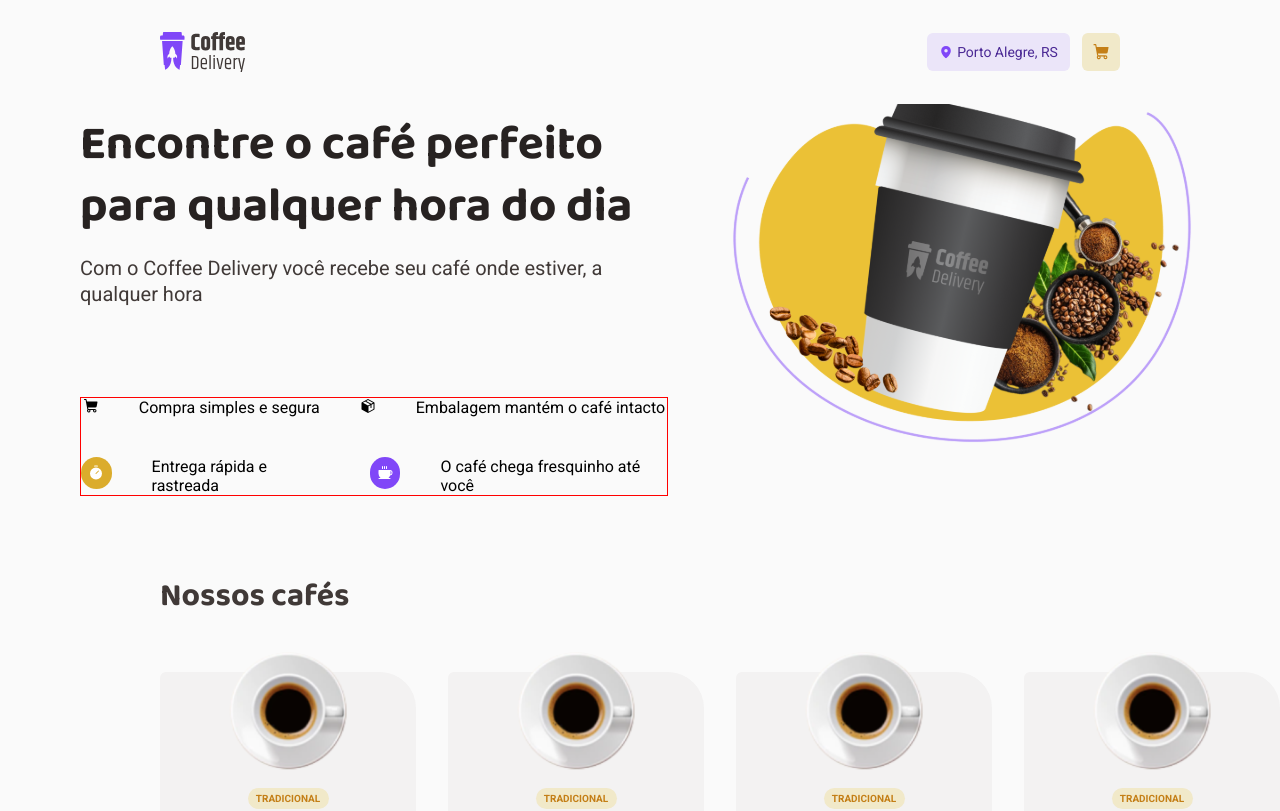
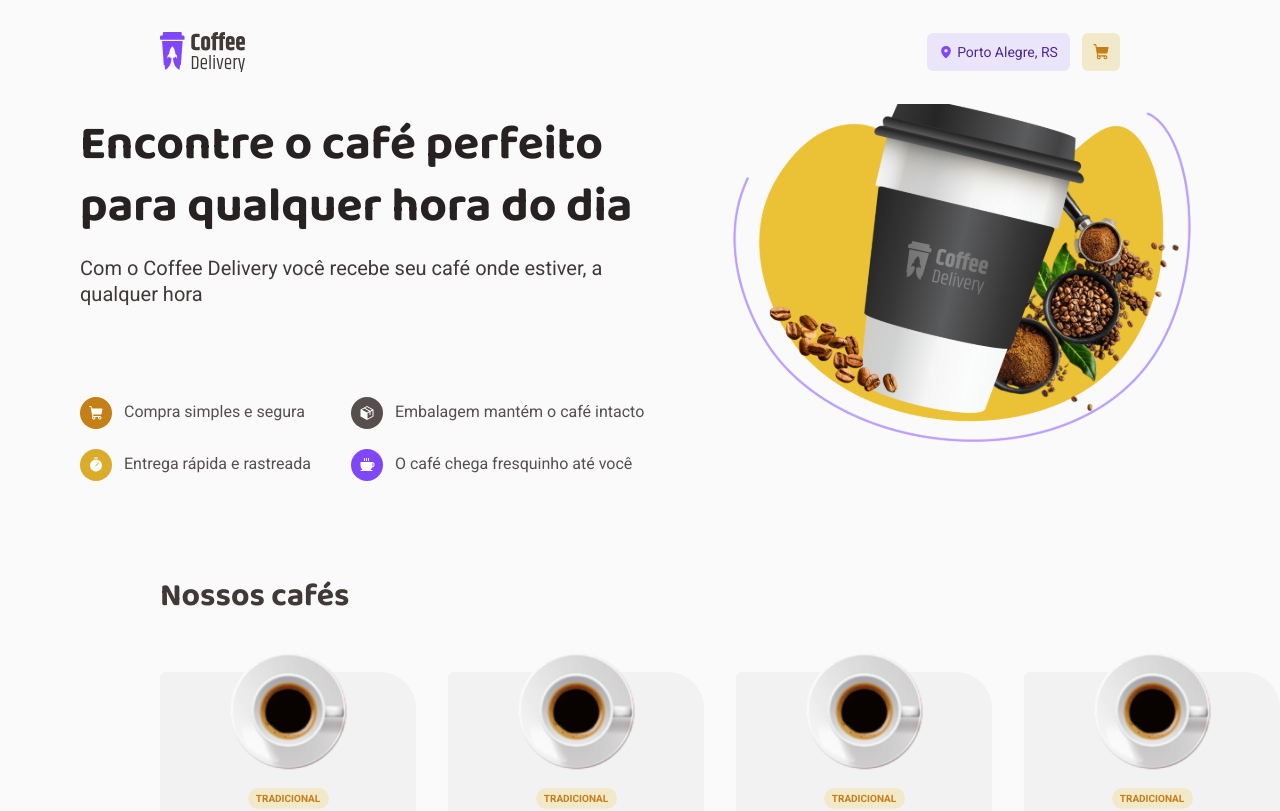
Before and after one commit to daniellichotti/desafio-02-coffe-delivery, a React (Vite) app: page / in a window 1280 px wide. Shown: the top 811 px of the page. Built offline with nearby package versions, Linux system fonts and the light colour scheme.

Commit message:
Implementar a pagina Main - arrumar a distribuiçao e alinhamento de texto

```diff
--- a/src/components/Main/index.tsx
+++ b/src/components/Main/index.tsx
@@ -1,14 +1,18 @@
 import {
-  CoffeeIcon,
   MainContainer,
   MainContainerMessage,
+  StyledCoffeeBg,
+  StyledPackageBg,
+  StyledShoppingCartBg,
+  StyledTimerBg,
   TextContainerMessage,
+  TextDetails,
   TextDetailsMessage,
+  TextDetailsMessageContainer,
   TitleSubtitleMessage,
 } from './styled'
 import cupCoffeeMain from '../../assets/cupCoffeeMain.svg'
-import { Coffee, Package, ShoppingCart } from '@phosphor-icons/react'
-import { TimerIcon } from '../TimerIcon'
+import { Coffee, Package, ShoppingCart, Timer } from '@phosphor-icons/react'
 
 export function Main() {
   return (
@@ -22,28 +26,36 @@ export function Main() {
               qualquer hora
             </p>
           </TitleSubtitleMessage>
-          <TextDetailsMessage>
-            <div>
-              <div>
-                <ShoppingCart weight="fill" />
+          <TextDetailsMessageContainer>
+            <TextDetails>
+              <TextDetailsMessage>
+                <StyledShoppingCartBg>
+                  <ShoppingCart size={16} color="white" weight="fill" />
+                </StyledShoppingCartBg>
                 <p>Compra simples e segura</p>
-              </div>
-              <div>
-                <Package weight="fill" />
+              </TextDetailsMessage>
+              <TextDetailsMessage>
+                <StyledTimerBg>
+                  <Timer size={16} color="white" weight="fill" />
+                </StyledTimerBg>
+                <p>Entrega rápida e rastreada</p>
+              </TextDetailsMessage>
+            </TextDetails>
+            <TextDetails>
+              <TextDetailsMessage>
+                <StyledPackageBg>
+                  <Package size={16} color="white" weight="fill" />
+                </StyledPackageBg>
                 <p>Embalagem mantém o café intacto</p>
-              </div>
-            </div>
-            <div>
-              <div>
-                <TimerIcon />
-                <p>Entrega rápida e rastreada</p>
-                <CoffeeIcon>
-                  <Coffee weight="fill" />
-                </CoffeeIcon>
+              </TextDetailsMessage>
+              <TextDetailsMessage>
+                <StyledCoffeeBg>
+                  <Coffee size={16} color="white" weight="fill" />
+                </StyledCoffeeBg>
                 <p>O café chega fresquinho até você</p>
-              </div>
-            </div>
-          </TextDetailsMessage>
+              </TextDetailsMessage>
+            </TextDetails>
+          </TextDetailsMessageContainer>
         </TextContainerMessage>
         <div>
           <img src={cupCoffeeMain} alt="" />
--- a/src/components/Main/styled.ts
+++ b/src/components/Main/styled.ts
@@ -47,62 +47,88 @@ export const TitleSubtitleMessage = styled.div`
   }
 `
 
+export const TextDetailsMessageContainer = styled.div`
+  width: 567px;
+  height: 84px;
+
+  display: flex;
+  align-items: center;
+  justify-content: start;
+
+  gap: 40px;
+
+  margin-top: 90px;
+`
+
+export const TextDetails = styled.div`
+  display: flex;
+  flex-direction: column;
+  align-items: start;
+  justify-content: center;
+
+  gap: 20px;
+`
+
 export const TextDetailsMessage = styled.div`
   display: flex;
-  flex-direction: column;
   align-items: center;
   justify-content: center;
-  gap: 40px;
-  border: 1px solid red;
+  gap: 12px;
 
-  margin-top: 90px;
-
-  div {
-    display: flex;
-    gap: 40px;
+  p {
+    font-family: 'Roboto';
+    font-style: normal;
+    font-weight: 400;
+    font-size: 16px;
+    line-height: 130%;
+    color: ${(props) => props.theme['base-text']};
   }
 `
 
-export const ShopCartIcon = styled.div`
+export const StyledShoppingCartBg = styled.div`
   width: 32px;
   height: 32px;
-  color: ${(props) => props.theme.white};
-  background: ${(props) => props.theme['yellow-dark']};
-  border-radius: 1000px;
+
   display: flex;
   align-items: center;
   justify-content: center;
+
+  border-radius: 1000px;
+  background-color: ${(props) => props.theme['yellow-dark']};
 `
 
-export const PackageIcon = styled.div`
+export const StyledPackageBg = styled.div`
   width: 32px;
   height: 32px;
-  color: ${(props) => props.theme.white};
-  background: ${(props) => props.theme['base-text']};
-  border-radius: 1000px;
+
   display: flex;
   align-items: center;
   justify-content: center;
+
+  border-radius: 1000px;
+  background-color: ${(props) => props.theme['base-text']};
 `
 
-export const TimerIcon = styled.div`
+export const StyledTimerBg = styled.div`
   width: 32px;
   height: 32px;
-  color: ${(props) => props.theme.white};
-  background: ${(props) => props.theme.yellow};
-  border-radius: 1000px;
+
   display: flex;
   align-items: center;
   justify-content: center;
+
+  border-radius: 1000px;
+  background-color: ${(props) => props.theme.yellow};
 `
 
-export const CoffeeIcon = styled.div`
+export const StyledCoffeeBg = styled.div`
   width: 32px;
   height: 32px;
-  color: ${(props) => props.theme.white};
-  background: ${(props) => props.theme.purple};
-  border-radius: 1000px;
+
   display: flex;
   align-items: center;
   justify-content: center;
+
+  border-radius: 1000px;
+  background-color: ${(props) => props.theme.purple};
 `
--- a/src/components/MainCards/index.tsx
+++ b/src/components/MainCards/index.tsx
@@ -4,12 +4,11 @@ import {
   Container,
   Price,
   PriceQuantity,
-  Quantity,
   Tags,
 } from './styles'
 import expressoTradicional from '../../assets/expressoTradicional.svg'
-import { Minus, Plus } from '@phosphor-icons/react'
 import { ButtonCart } from '../ButtonCart'
+import { InputNumberItems } from '../InputNumberItems'
 
 export function MainCards() {
   const item = (
@@ -22,11 +21,7 @@ export function MainCards() {
       <p>O tradicional café feito com água quente e grãos moídos</p>
       <PriceQuantity>
         <Price>R$ 9,90</Price>
-        <Quantity>
-          <Minus />
-          <p>1</p>
-          <Plus />
-        </Quantity>
+        <InputNumberItems />
         <ButtonCart buttonColor="#8047F8" iconColor="white" text="" />
       </PriceQuantity>
     </Cards>
```
